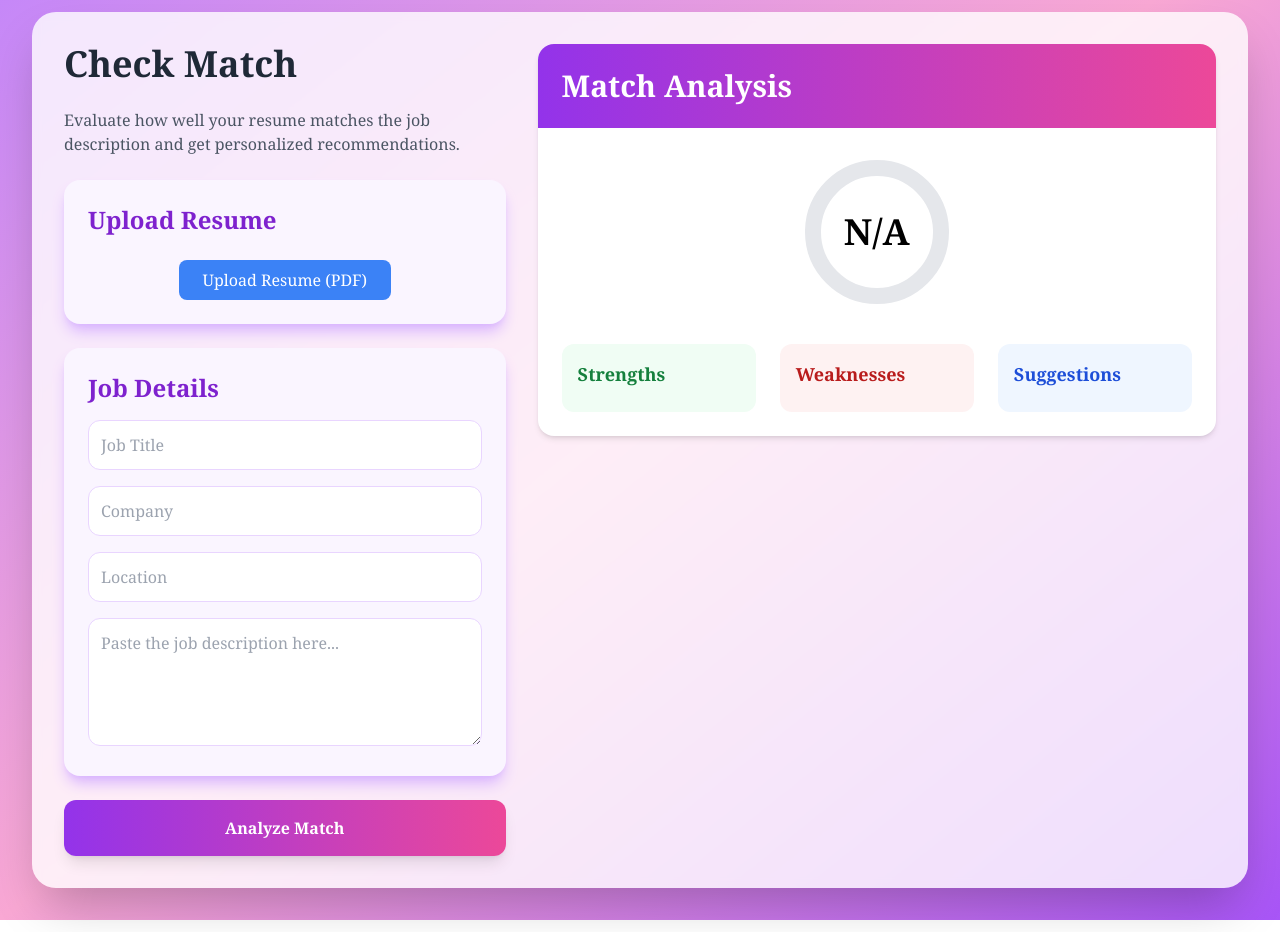
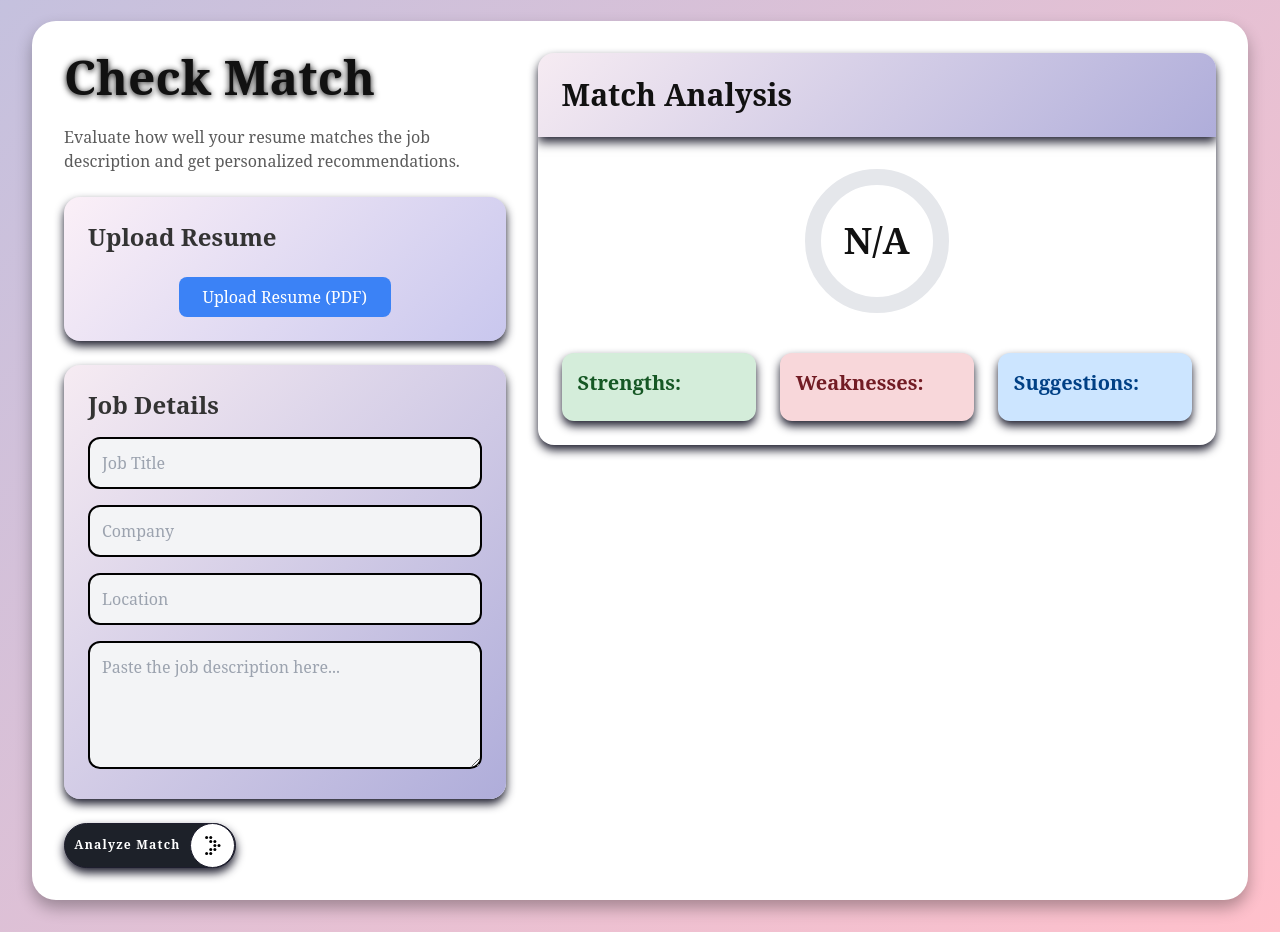
Before and after one commit to CMPT-276-SPRING-2025/final-project-lakes, a React (Vite) app: page /match-check in a window 1280 px wide. Shown: the part 100-1032 px from the top of the page. Built offline with nearby package versions, Linux system fonts and the light colour scheme.

Commit message:
Added texture and css to style the UI

```diff
--- a/src/pages/MatchCheckPage.jsx
+++ b/src/pages/MatchCheckPage.jsx
@@ -1,7 +1,20 @@
-import React, { useState } from "react";
+import React, { useState, useEffect } from "react";
 import ResumeButton from "../components/ResumeButton.jsx";
+import styled from "styled-components";
 
 const MatchAnalysisPage = () => {
+  const [theme, setTheme] = useState(localStorage.getItem("theme") || "light");
+
+  useEffect(() => {
+    document.documentElement.classList.remove("light", "dark");
+    document.documentElement.classList.add(theme);
+    localStorage.setItem("theme", theme);
+  }, [theme]);
+
+  const toggleTheme = () => {
+    setTheme(theme === "light" ? "dark" : "light");
+  };
+
   const [jobDetails, setJobDetails] = useState({
     title: "",
     company: "",
@@ -41,7 +54,7 @@ const MatchAnalysisPage = () => {
           method: "POST",
           headers: {
             "Content-Type": "application/json",
-            Authorization: `Bearer YOUR_OPENAI_API_KEY_HERE`, // Replace with your key
+            Authorization: `Bearer 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`, // Replace with your key
           },
           body: JSON.stringify({
             model: "gpt-4",
@@ -139,12 +152,28 @@ const MatchAnalysisPage = () => {
     setLoading(false);
   };
   return (
-    <div className="min-h-screen bg-gradient-to-br from-purple-400 via-pink-300 to-purple-500 p-8 flex flex-col font-serif">
+    <StyledContainer theme={theme}>
       {/* Header */}
       <div className="w-full max-w-7xl mx-auto mb-8">
         <div className="flex justify-between items-center">
           <div className="flex items-center">
-            <span className="text-5xl font-black text-white drop-shadow-lg">
+            <span
+              className="text-5xl font-black drop-shadow-md"
+              style={{
+                color: theme === "dark" ? "#ffffff" : "#111",
+                margin: "0 0 1.5rem 0",
+                lineHeight: "1",
+                textShadow: `1px 1px 5px ${
+                  theme === "dark" ? "#f0f0f0" : "#111"
+                }`,
+                animation: "fadeIn 1s ease-in-out",
+                fontSize: "1.3rem",
+                fontWeight: 700,
+                fontFamily: "Georgia, 'Times New Roman', Times, serif",
+                cursor: "pointer",
+                padding: "6px 10px",
+              }}
+            >
               ResuMate
             </span>
           </div>
@@ -171,38 +200,109 @@ const MatchAnalysisPage = () => {
               Interview Process
             </a>
           </div>
+
+          <button
+            onClick={toggleTheme}
+            className="p-2 rounded-md transition-all hover:scale-110"
+            style={{
+              background: theme === "dark" ? "#333" : "#ddd",
+              color: theme === "dark" ? "#fff" : "#000",
+              boxShadow:
+                theme === "dark"
+                  ? "0px 4px 6px rgba(255,255,255,0.5)"
+                  : "0px 4px 6px rgba(0,0,0,0.5)",
+            }}
+          >
+            {theme === "light" ? "🌙 Dark Mode" : "☀️ Light Mode"}
+          </button>
         </div>
       </div>
 
       {/* Main Content */}
-      <div className="w-full max-w-7xl mx-auto bg-white/80 backdrop-blur-sm rounded-3xl shadow-2xl overflow-hidden">
+      <div
+        className="w-full max-w-7xl mx-auto bg-white/80 dark:bg-gray-900 backdrop-blur-sm rounded-3xl shadow-2xl overflow-hidden"
+        style={{
+          background: theme === "dark" ? "#1e1e2e" : "#fff",
+          boxShadow:
+            theme === "dark"
+              ? "0px 8px 16px rgba(255,255,255,0.3)"
+              : "0px 8px 16px rgba(0,0,0,0.3)",
+        }}
+      >
         <div className="p-8">
           <div className="grid grid-cols-1 lg:grid-cols-5 gap-8 items-start">
             {/* Left Column - Resume Upload and Job Details */}
             <div className="lg:col-span-2 space-y-6">
-              <h1 className="text-4xl font-extrabold text-gray-800">
+              <h1
+                className="text-5xl font-extrabold drop-shadow-sm"
+                style={{
+                  color: theme === "dark" ? "#f0f0f0" : "#111",
+                  margin: "0 0 1.5rem 0",
+                  lineHeight: "1",
+                  textShadow: `0px 1px 6px ${
+                    theme === "dark" ? "#f0f0f0" : "#111"
+                  }`,
+                  animation: "fadeIn 1s ease-in-out",
+                }}
+              >
                 Check Match
               </h1>
-              <p className="text-gray-600">
+              <p
+                className="opacity-80"
+                style={{ color: theme === "dark" ? "#fff" : "#333" }}
+              >
                 Evaluate how well your resume matches the job description and
                 get personalized recommendations.
               </p>
 
-              <div className="bg-purple-50 p-6 rounded-2xl shadow-lg shadow-purple-300 transition-all transform hover:scale-105">
-                <h2 className="text-2xl font-bold text-purple-700 mb-4">
+              <div
+                className="p-6 rounded-2xl transition-all transform hover:scale-105"
+                style={{
+                  background:
+                    theme === "dark"
+                      ? "linear-gradient(135deg, rgb(82, 82, 170) 0%, #331f3f 100%)"
+                      : "linear-gradient(135deg, rgba(240, 196, 225, 0.26) 0%,rgba(135, 131, 217, 0.45) 100%)",
+                  boxShadow:
+                    theme === "dark"
+                      ? "0px 5px 10px #ffffff"
+                      : "0px 5px 10px #1e1e2e",
+                }}
+              >
+                <h2
+                  className="text-2xl font-bold mb-4"
+                  style={{ color: theme === "dark" ? "#f0f0f0" : "#333" }}
+                >
                   Upload Resume
                 </h2>
                 <ResumeButton onResumeParsed={handleResumeParsed} />
                 {uploadedFileName && (
-                  <p className="mt-2 text-sm text-gray-600">
+                  <p
+                    className="mt-2 text-sm opacity-80"
+                    style={{ color: theme === "dark" ? "#ddd" : "#111" }}
+                  >
                     Uploaded:{" "}
                     <span className="font-medium">{uploadedFileName}</span>
                   </p>
                 )}
               </div>
 
-              <div className="bg-purple-50 p-6 rounded-2xl shadow-lg shadow-purple-300 transition-all transform hover:scale-105">
-                <h2 className="text-2xl font-bold text-purple-700 mb-4">
+              <div
+                className="p-6 rounded-2xl transition-all transform hover:scale-105"
+                style={{
+                  background:
+                    theme === "dark"
+                      ? "linear-gradient(135deg, rgb(82, 82, 170) 0%, #331f3f 100%)"
+                      : "linear-gradient(135deg, rgba(221, 179, 206, 0.26) 0%,rgb(175, 173, 218) 100%)",
+                  boxShadow:
+                    theme === "dark"
+                      ? "0px 5px 10px #ffffff"
+                      : "0px 5px 10px #1e1e2e",
+                }}
+              >
+                <h2
+                  className="text-2xl font-bold mb-4"
+                  style={{ color: theme === "dark" ? "#f0f0f0" : "#333" }}
+                >
                   Job Details
                 </h2>
                 <div className="space-y-4">
@@ -212,7 +312,12 @@ const MatchAnalysisPage = () => {
                     value={jobDetails.title}
                     onChange={handleInputChange}
                     placeholder="Job Title"
-                    className="w-full p-3 border border-purple-200 rounded-xl focus:ring-2 focus:ring-purple-400 focus:border-transparent"
+                    className={`w-full p-3 rounded-xl focus:ring-2 focus:ring-purple-400 focus:border-transparent
+                      ${
+                        theme === "dark"
+                          ? "bg-gray-700 text-white border-white border-2"
+                          : "bg-gray-100 text-black border-black border-2"
+                      }`}
                   />
                   <input
                     type="text"
@@ -220,7 +325,12 @@ const MatchAnalysisPage = () => {
                     value={jobDetails.company}
                     onChange={handleInputChange}
                     placeholder="Company"
-                    className="w-full p-3 border border-purple-200 rounded-xl focus:ring-2 focus:ring-purple-400 focus:border-transparent"
+                    className={`w-full p-3 rounded-xl focus:ring-2 focus:ring-purple-400 focus:border-transparent
+                      ${
+                        theme === "dark"
+                          ? "bg-gray-700 text-white border-white border-2"
+                          : "bg-gray-100 text-black border-black border-2"
+                      }`}
                   />
                   <input
                     type="text"
@@ -228,63 +338,70 @@ const MatchAnalysisPage = () => {
                     value={jobDetails.location}
                     onChange={handleInputChange}
                     placeholder="Location"
-                    className="w-full p-3 border border-purple-200 rounded-xl focus:ring-2 focus:ring-purple-400 focus:border-transparent"
+                    className={`w-full p-3 rounded-xl focus:ring-2 focus:ring-purple-400 focus:border-transparent
+                      ${
+                        theme === "dark"
+                          ? "bg-gray-700 text-white border-white border-2"
+                          : "bg-gray-100 text-black border-black border-2"
+                      }`}
                   />
                   <textarea
                     name="description"
                     value={jobDetails.description}
                     onChange={handleInputChange}
                     placeholder="Paste the job description here..."
-                    className="w-full p-3 border border-purple-200 rounded-xl h-32 focus:ring-2 focus:ring-purple-400 focus:border-transparent"
+                    className={`w-full p-3 rounded-xl h-32 focus:ring-2 focus:ring-purple-400 focus:border-transparent
+                      ${
+                        theme === "dark"
+                          ? "bg-gray-700 text-white border-white border-2"
+                          : "bg-gray-100 text-black border-black border-2"
+                      }`}
                   ></textarea>
                 </div>
               </div>
 
-              <button
+              <FancyButton
                 onClick={analyzeResumeMatch}
-                disabled={loading}
-                className="w-full py-4 bg-gradient-to-r from-purple-600 to-pink-500 text-white font-bold rounded-xl shadow-lg hover:from-purple-700 hover:to-pink-600 transition-all transform hover:scale-105 disabled:opacity-50"
-              >
-                {loading ? (
-                  <span className="flex items-center justify-center">
-                    <svg
-                      className="animate-spin -ml-1 mr-3 h-5 w-5 text-white"
-                      xmlns="http://www.w3.org/2000/svg"
-                      fill="none"
-                      viewBox="0 0 24 24"
-                    >
-                      <circle
-                        className="opacity-25"
-                        cx="12"
-                        cy="12"
-                        r="10"
-                        stroke="currentColor"
-                        strokeWidth="4"
-                      ></circle>
-                      <path
-                        className="opacity-75"
-                        fill="currentColor"
-                        d="M4 12a8 8 0 018-8V0C5.373 0 0 5.373 0 12h4zm2 5.291A7.962 7.962 0 014 12H0c0 3.042 1.135 5.824 3 7.938l3-2.647z"
-                      ></path>
-                    </svg>
-                    Analyzing...
-                  </span>
-                ) : (
-                  "Analyze Match"
-                )}
-              </button>
+                loading={loading}
+                theme={theme}
+              />
             </div>
 
             {/* Right Column - Results */}
             <div className="lg:col-span-3 self-start">
-              <div className="bg-white rounded-2xl shadow-md overflow-hidden">
-                <div className="bg-gradient-to-r from-purple-600 to-pink-500 p-6">
-                  <h2 className="text-3xl font-extrabold text-white">
-                    Match Analysis
-                  </h2>
+              <div
+                className="bg-white dark:bg-gray-800 dark:text-white rounded-2xl shadow-md overflow-hidden"
+                style={{
+                  boxShadow:
+                    theme === "dark"
+                      ? "0px 5px 10px #ffffff"
+                      : "0px 5px 10px #1e1e2e",
+                  color: theme === "dark" ? "#f0f0f0" : "#111",
+                }}
+              >
+                <div
+                  className="bg-gradient-to-r from-purple-600 to-pink-500 p-6"
+                  style={{
+                    background:
+                      theme === "dark"
+                        ? "linear-gradient(135deg, rgb(82, 82, 170) 0%, #331f3f 100%)"
+                        : "linear-gradient(135deg, rgba(221, 179, 206, 0.26) 0%,rgb(175, 173, 218) 100%)",
+                    boxShadow:
+                      theme === "dark"
+                        ? "0px 5px 10px #ffffff"
+                        : "0px 5px 10px #1e1e2e",
+                    color: theme === "dark" ? "#f0f0f0" : "#111",
+                  }}
+                >
+                  <h2 className="text-3xl font-extrabold">Match Analysis</h2>
                 </div>
 
-                <div className="p-6">
+                <div
+                  className="p-6"
+                  style={{
+                    color: theme === "dark" ? "#ffffff" : "#111", // Set text color dynamically
+                  }}
+                >
                   {/* Match Rating */}
                   <div className="flex justify-center items-center mb-8">
                     <div className="relative">
@@ -313,7 +430,10 @@ const MatchAnalysisPage = () => {
                           />
                         )}
                       </svg>
-                      <div className="absolute inset-0 flex items-center justify-center">
+                      <div
+                        className="absolute inset-0 flex items-center justify-center"
+                        style={{ color: theme === "dark" ? "#ffffff" : "#111" }} // Dynamic text color
+                      >
                         <span className="text-4xl font-bold">
                           {matchRating !== null ? `${matchRating}%` : "N/A"}
                         </span>
@@ -324,11 +444,19 @@ const MatchAnalysisPage = () => {
                   {/* Strengths, Weaknesses, Suggestions */}
                   <div className="grid grid-cols-1 md:grid-cols-3 gap-6">
                     {/* Strengths */}
-                    <div className="bg-green-50 p-4 rounded-xl">
-                      <h3 className="text-lg font-bold text-green-700 mb-2">
-                        Strengths
-                      </h3>
-                      <ul className="list-disc list-inside text-gray-700 font-serif">
+                    <div
+                      className="p-4 rounded-xl"
+                      style={{
+                        background: theme === "dark" ? "#2f3a2d" : "#d4edda",
+                        color: theme === "dark" ? "#ffffff" : "#155724", // Dynamic text color
+                        boxShadow:
+                          theme === "dark"
+                            ? "0px 5px 10px #ffffff"
+                            : "0px 5px 10px #1e1e2e",
+                      }}
+                    >
+                      <h3 className="text-xl font-bold mb-2">Strengths:</h3>
+                      <ul className="list-disc list-inside">
                         {strengths.map((s, i) => (
                           <li key={i}>{s}</li>
                         ))}
@@ -336,11 +464,19 @@ const MatchAnalysisPage = () => {
                     </div>
 
                     {/* Weaknesses */}
-                    <div className="bg-red-50 p-4 rounded-xl">
-                      <h3 className="text-lg font-bold text-red-700 mb-2">
-                        Weaknesses
-                      </h3>
-                      <ul className="list-disc list-inside text-gray-700 font-serif">
+                    <div
+                      className="p-4 rounded-xl"
+                      style={{
+                        background: theme === "dark" ? "#330000" : "#f8d7da",
+                        color: theme === "dark" ? "#ffffff" : "#721c24", // Dynamic text color
+                        boxShadow:
+                          theme === "dark"
+                            ? "0px 5px 10px #ffffff"
+                            : "0px 5px 10px #1e1e2e",
+                      }}
+                    >
+                      <h3 className="text-xl font-bold mb-2">Weaknesses:</h3>
+                      <ul className="list-disc list-inside">
                         {weaknesses.map((w, i) => (
                           <li key={i}>{w}</li>
                         ))}
@@ -348,11 +484,19 @@ const MatchAnalysisPage = () => {
                     </div>
 
                     {/* Suggestions */}
-                    <div className="bg-blue-50 p-4 rounded-xl">
-                      <h3 className="text-lg font-bold text-blue-700 mb-2">
-                        Suggestions
-                      </h3>
-                      <ul className="list-disc list-inside text-gray-700 font-serif">
+                    <div
+                      className="p-4 rounded-xl"
+                      style={{
+                        background: theme === "dark" ? "#001a33" : "#cce5ff",
+                        color: theme === "dark" ? "#ffffff" : "#004085", // Dynamic text color
+                        boxShadow:
+                          theme === "dark"
+                            ? "0px 5px 10px #ffffff"
+                            : "0px 5px 10px #1e1e2e",
+                      }}
+                    >
+                      <h3 className="text-xl font-bold mb-2">Suggestions:</h3>
+                      <ul className="list-disc list-inside">
                         {suggestions.map((s, i) => (
                           <li key={i}>{s}</li>
                         ))}
@@ -365,8 +509,147 @@ const MatchAnalysisPage = () => {
           </div>
         </div>
       </div>
-    </div>
+    </StyledContainer>
   );
 };
 
 export default MatchAnalysisPage;
+
+const StyledContainer = styled.div`
+  min-height: 100vh;
+  padding: 2rem;
+  display: flex;
+  flex-direction: column;
+  font-family: "serif";
+  background: ${(props) =>
+    props.theme === "dark"
+      ? "linear-gradient(135deg, rgb(82, 82, 170) 0%, #331f3f 100%)"
+      : "linear-gradient(135deg, #c2c1df 0%, #ffc0cb 100%)"};
+  transition: background 0.3s ease-in-out;
+`;
+
+const StyledButton = styled.button`
+  display: flex;
+  width: auto;
+  min-width: 9em;
+  height: 3em;
+  background-color: #1d2129;
+  border-radius: 40px;
+  box-shadow: 0px 5px 10px
+    ${(props) => (props.theme === "dark" ? "#ffffff" : "#1e1e2e")};
+  justify-content: space-between;
+  align-items: center;
+  border: none;
+  cursor: pointer;
+  font-size: 0.95rem;
+  font-weight: 600;
+  border: 1px solid
+    ${(props) => (props.theme === "dark" ? "#ffffff" : "#1e1e2e")};
+  transition: transform 0.2s ease-in-out, background 0.3s ease-in-out;
+
+  &:hover {
+    transform: scale(1.05);
+    background-color: #292e3a;
+  }
+
+  &:disabled {
+    opacity: 0.5;
+    cursor: not-allowed;
+  }
+
+  .icon-Container {
+    width: 45px;
+    height: 45px;
+    background-color: ${(props) =>
+      props.theme === "dark" ? "#ffffff" : "#ffffff"};
+    display: flex;
+    align-items: center;
+    justify-content: center;
+    border-radius: 50%;
+    border: 1px solid
+      ${(props) => (props.theme === "dark" ? "#ffffff" : "#1e1e2e")};
+  }
+
+  .text {
+    width: calc(170px - 45px);
+    height: 100%;
+    display: flex;
+    align-items: center;
+    justify-content: center;
+    color: white;
+    font-size: 0.8em;
+    letter-spacing: 1.2px;
+  }
+
+  .icon-Container svg {
+    transition-duration: 1.5s;
+    color: black;
+  }
+
+  &:hover .icon-Container svg {
+    animation: arrowMove 1s linear infinite;
+  }
+
+  @keyframes arrowMove {
+    0% {
+      opacity: 0;
+      margin-left: 0px;
+    }
+    100% {
+      opacity: 1;
+      margin-left: 5px;
+    }
+  }
+`;
+
+// The button component with click functionality
+const FancyButton = ({ onClick, loading, theme }) => {
+  return (
+    <StyledButton onClick={onClick} disabled={loading} theme={theme}>
+      <span className="text">{loading ? "Analyzing..." : "Analyze Match"}</span>
+      <span className="icon-Container">
+        {loading ? (
+          <svg
+            className="animate-spin h-5 w-5"
+            xmlns="http://www.w3.org/2000/svg"
+            fill="none"
+            viewBox="0 0 24 24"
+          >
+            <circle
+              className="opacity-25"
+              cx="12"
+              cy="12"
+              r="10"
+              stroke="currentColor"
+              strokeWidth="4"
+            ></circle>
+            <path
+              className="opacity-75"
+              fill="currentColor"
+              d="M4 12a8 8 0 018-8V0C5.373 0 0 5.373 0 12h4zm2 5.291A7.962 7.962 0 014 12H0c0 3.042 1.135 5.824 3 7.938l3-2.647z"
+            ></path>
+          </svg>
+        ) : (
+          <svg
+            width={16}
+            height={19}
+            viewBox="0 0 16 19"
+            fill="none"
+            xmlns="http://www.w3.org/2000/svg"
+          >
+            <circle cx="1.61321" cy="1.61321" r="1.5" fill="black" />
+            <circle cx="5.73583" cy="1.61321" r="1.5" fill="black" />
+            <circle cx="5.73583" cy="5.5566" r="1.5" fill="black" />
+            <circle cx="9.85851" cy="5.5566" r="1.5" fill="black" />
+            <circle cx="9.85851" cy="9.5" r="1.5" fill="black" />
+            <circle cx="13.9811" cy="9.5" r="1.5" fill="black" />
+            <circle cx="5.73583" cy="13.4434" r="1.5" fill="black" />
+            <circle cx="9.85851" cy="13.4434" r="1.5" fill="black" />
+            <circle cx="1.61321" cy="17.3868" r="1.5" fill="black" />
+            <circle cx="5.73583" cy="17.3868" r="1.5" fill="black" />
+          </svg>
+        )}
+      </span>
+    </StyledButton>
+  );
+};
```
